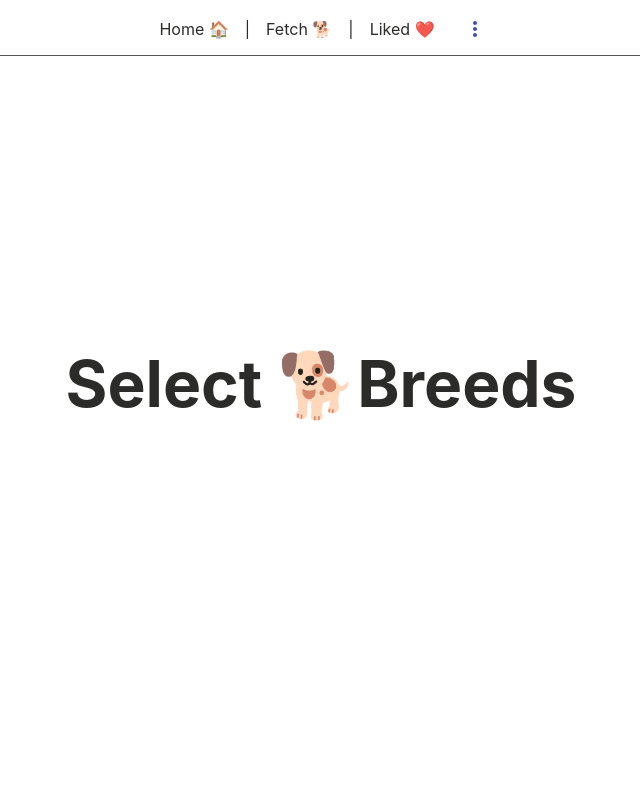
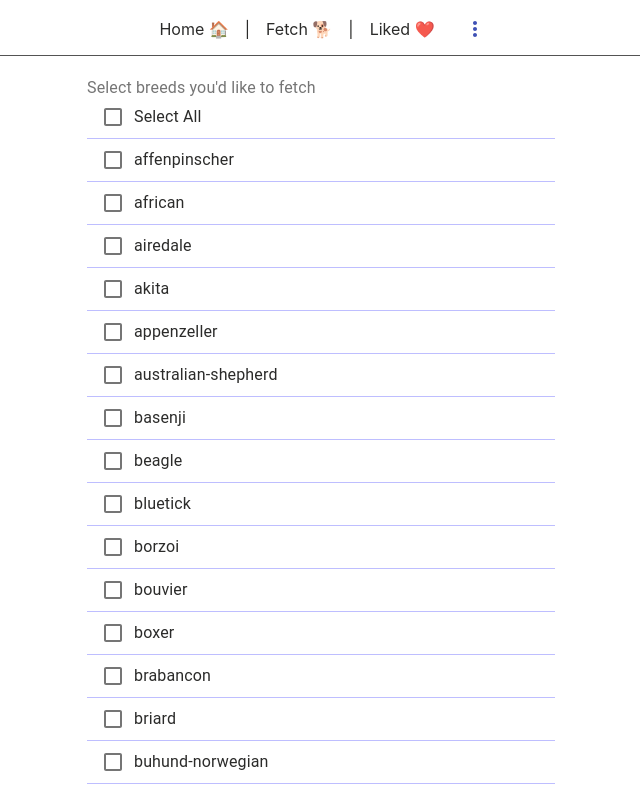
Before and after one commit to zdzislawbela/dogs-app, a Next.js app: page /select-breeds in a window 1280 px wide. Shown: the top 794 px of the page, without its empty margins (319-959 px from the left). Built offline with nearby package versions, Linux system fonts and the light colour scheme.

Commit message:
Amend select-breeds page

```diff
--- /dev/null
+++ b/pages/select-breeds.jsx
@@ -0,0 +1,52 @@
+import Head from "next/head";
+import React from "react";
+import FormLabel from "@material-ui/core/FormLabel";
+
+import { useAppContext } from "../context";
+import { dogBreeds } from "../data/dogbreeds";
+import { BreedCheckbox } from "../BreedCheckbox/BreedCheckbox";
+import styles from "../styles/Page.module.css";
+
+export default function SelectBreeds() {
+  const {
+    loading,
+    setLoading,
+    dogs,
+    setDogs,
+    breed,
+    setBreed,
+    error,
+    setError,
+    setApiCallCounter,
+    dogsAPI,
+  } = useAppContext();
+
+  return (
+    <div className={styles.main}>
+      <Head>
+        <title>🐕 Select Breeds</title>
+        <meta
+          name='description'
+          content='Collecting open source dog pictures from dog.ceo'
+        />
+        <link rel='icon' href='/favicon.png' />
+      </Head>
+      <div className={styles.breeds}>
+        <FormLabel component='legend'>
+          Select breeds you'd like to fetch
+        </FormLabel>
+        <div className={styles.breed}>
+          <BreedCheckbox breed='Select All' />
+        </div>
+
+        {dogBreeds.map((breed) => {
+          return (
+            <div key={breed} className={styles.breed}>
+              <BreedCheckbox breed={breed} />
+            </div>
+          );
+        })}
+      </div>
+    </div>
+  );
+}
--- a/pages/select-breeds.tsx
+++ /dev/null
@@ -1,27 +0,0 @@
-import Head from "next/head";
-import React from "react";
-import styles from "../styles/Page.module.css";
-
-export default function SelectBreeds() {
-  return (
-    <div className={styles.container}>
-      <Head>
-        <title>🐕 Select Breeds</title>
-        <meta
-          name='description'
-          content='Collecting open source dog pictures from dog.ceo'
-        />
-        <link rel='icon' href='/favicon.png' />
-      </Head>
-
-      <h4 className={styles.title}>Select 🐕Breeds</h4>
-      <div className={styles.aboutContainer}>
-        <a
-          href='https://github.com/zdzislawbela/dogs-app'
-          target='_blank'
-          rel='noreferrer'
-        ></a>
-      </div>
-    </div>
-  );
-}
```
